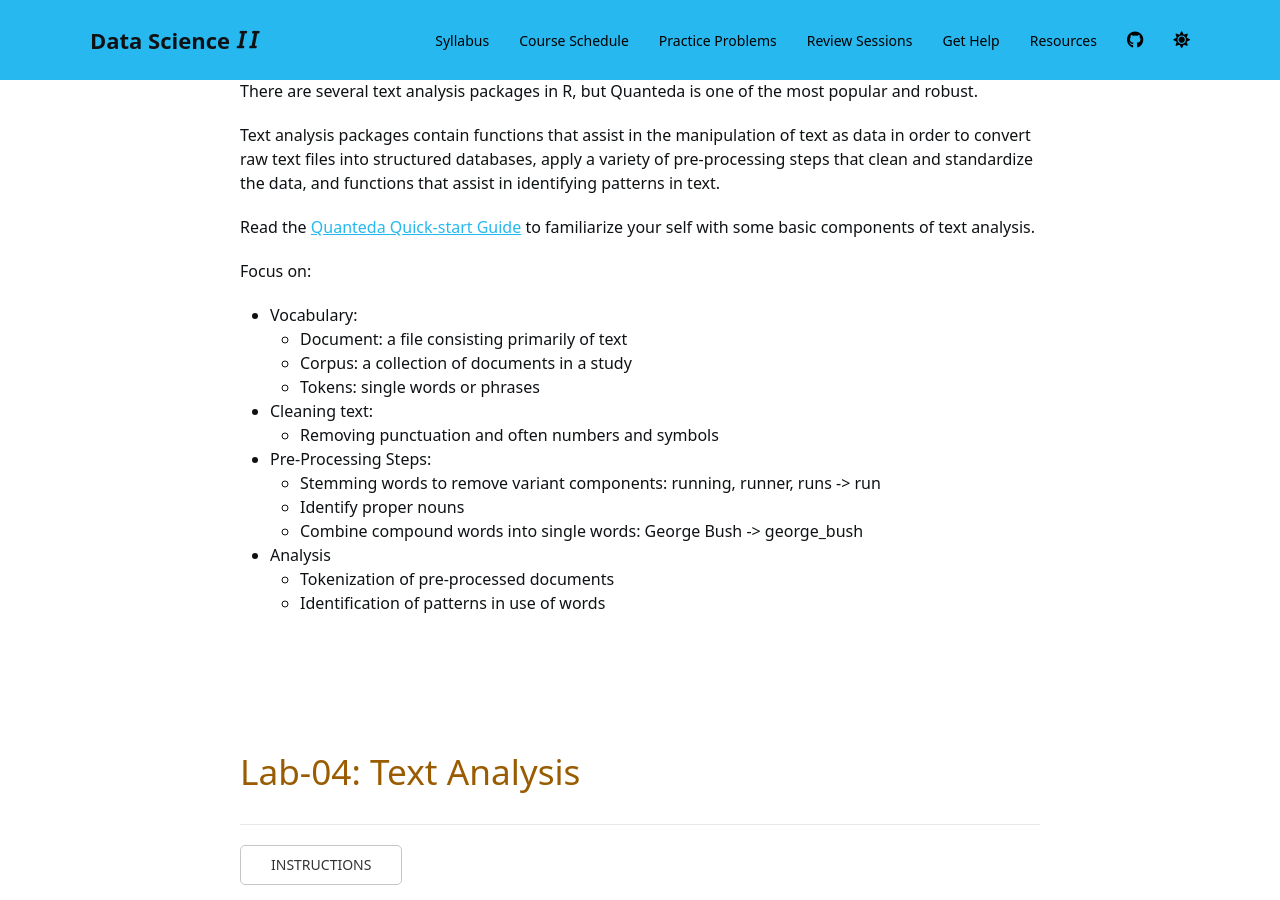
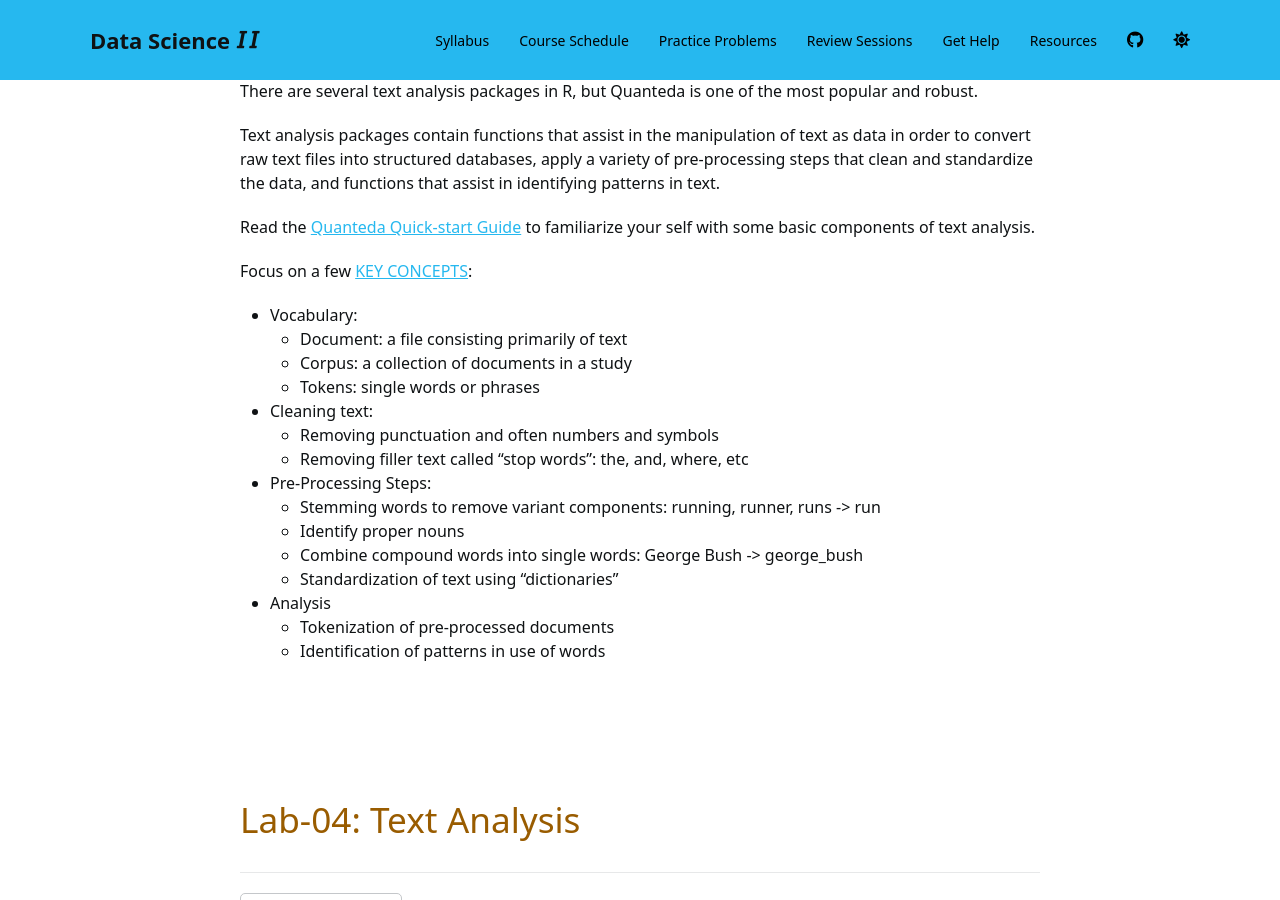
Before and after one commit to Watts-College/paf-514-template, a Jekyll site: the page built from schedule.md, in a window 1280 px wide and 900 px high, scrolled down 11583 px. Built offline with Jekyll 4.4.1, drawn with Linux system fonts in a browser that asks for light colours; nearby versions of some CDN libraries; a script bundle is joined from its source files by our own code; library files that are not in the unit come from our copies; a style sheet for code colours, icons or effects is not loaded.

Commit message:
Update schedule.md

```diff
--- a/schedule.md
+++ b/schedule.md
@@ -534,7 +534,7 @@ Text analysis packages contain functions that assist in the manipulation of text
 
 Read the [Quanteda Quick-start Guide](https://quanteda.io/articles/quickstart.html) to familiarize your self with some basic components of text analysis.
 
-Focus on:
+Focus on a few [KEY CONCEPTS](https://github.com/Watts-College/paf-514-template/blob/main/lectures/text-analysis.pdf):
 
 * Vocabulary:
   - Document: a file consisting primarily of text
@@ -542,10 +542,12 @@ Focus on:
   - Tokens: single words or phrases
 * Cleaning text:
   - Removing punctuation and often numbers and symbols
+  - Removing filler text called "stop words": the, and, where, etc
 * Pre-Processing Steps:
   - Stemming words to remove variant components:  running, runner, runs -> run
   - Identify proper nouns
   - Combine compound words into single words:  George Bush -> george_bush
+  - Standardization of text using "dictionaries"
 * Analysis
   - Tokenization of pre-processed documents
   - Identification of patterns in use of words
```
